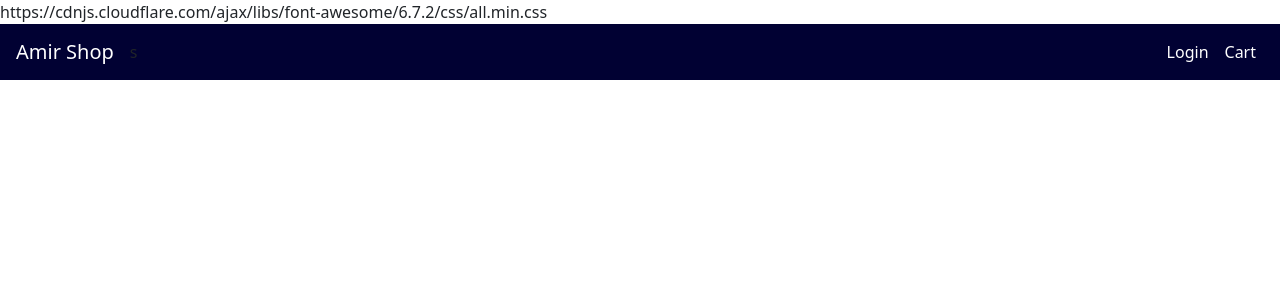
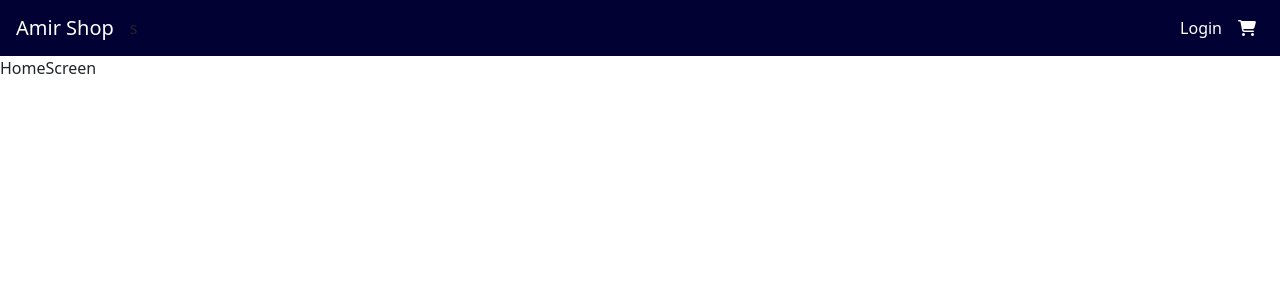
Before and after one commit to amirdhahri01/ecommerce-mern, a React (Create React App) app in the folder client/: page / in a window 1280 px wide. Shown: the top 300 px of the page. Built offline with nearby package versions, Linux system fonts and the light colour scheme.

Commit message:
An update

```diff
--- a/client/public/index.html
+++ b/client/public/index.html
@@ -1,16 +1,18 @@
 <!DOCTYPE html>
 <html lang="en">
+
 <head>
   <meta charset="utf-8" />
   <meta name="viewport" content="width=device-width, initial-scale=1" />
-    <meta
-      name="description"
-      content="Web site created using create-react-app"
-    />
-    https://cdnjs.cloudflare.com/ajax/libs/font-awesome/6.7.2/css/all.min.css
-    <title>Amir Shop</title>
+  <meta name="description" content="Web site created using create-react-app" />
+  <link rel="stylesheet" href="https://cdnjs.cloudflare.com/ajax/libs/font-awesome/6.7.2/css/all.min.css"
+    integrity="sha512-Evv84Mr4kqVGRNSgIGL/F/aIDqQb7xQ2vcrdIwxfjThSH8CSR7PBEakCr51Ck+w+/U6swU2Im1vVX0SVk9ABhg=="
+    crossorigin="anonymous" referrerpolicy="no-referrer" />
+  <title>React App</title>
 </head>
+
 <body>
   <div id="root"></div>
 </body>
+
 </html>
--- a/client/src/App.js
+++ b/client/src/App.js
@@ -1,11 +1,13 @@
 import "../node_modules/bootstrap/dist/css/bootstrap.min.css"
 import './App.css';
 import Navbar from './components/Navbar';
+import HomeScreen from "./screens/HomeScreen";
 
 function App() {
   return (
     <div className="App">
         <Navbar/>
+        <HomeScreen/>
     </div>
   );
 }
--- a/client/src/components/Navbar.jsx
+++ b/client/src/components/Navbar.jsx
@@ -11,7 +11,9 @@ s            <div className="collapse navbar-collapse" id="navbarNav">
                         <a className="nav-link" href="#!">Login</a>
                     </li>
                     <li className="nav-item">
-                        <a className="nav-link" href="#!">Cart</a>
+                        <a className="nav-link" href="#!">
+                            <i className="fas fa-shopping-cart"></i>
+                        </a>
                     </li>
                 </ul>
             </div>
--- /dev/null
+++ b/client/src/screens/HomeScreen.jsx
@@ -0,0 +1,9 @@
+import React from 'react'
+
+const HomeScreen = () => {
+  return (
+    <div>HomeScreen</div>
+  )
+}
+
+export default HomeScreen
```
Lines whose indentation alone changed are shown as unchanged.
